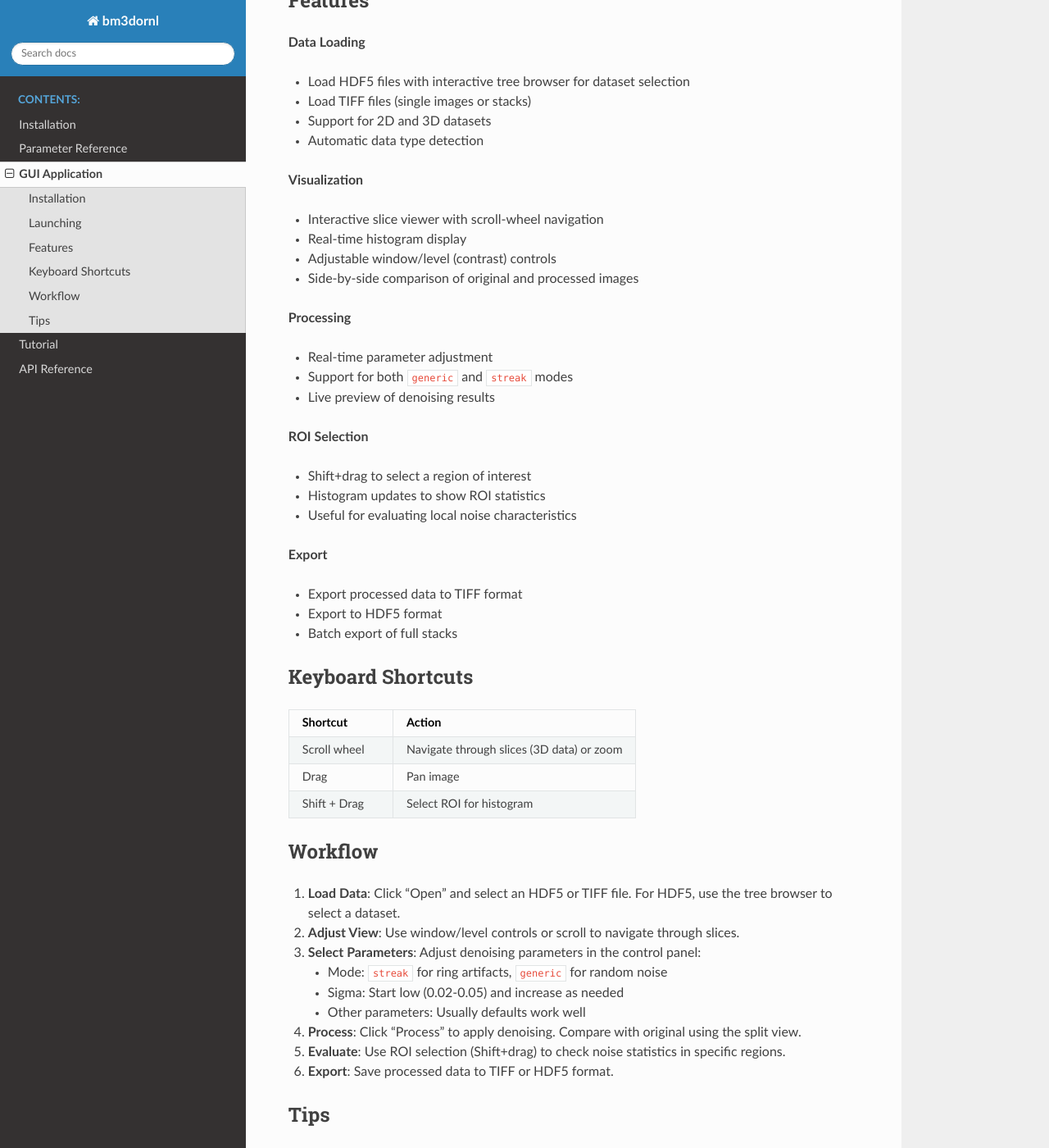
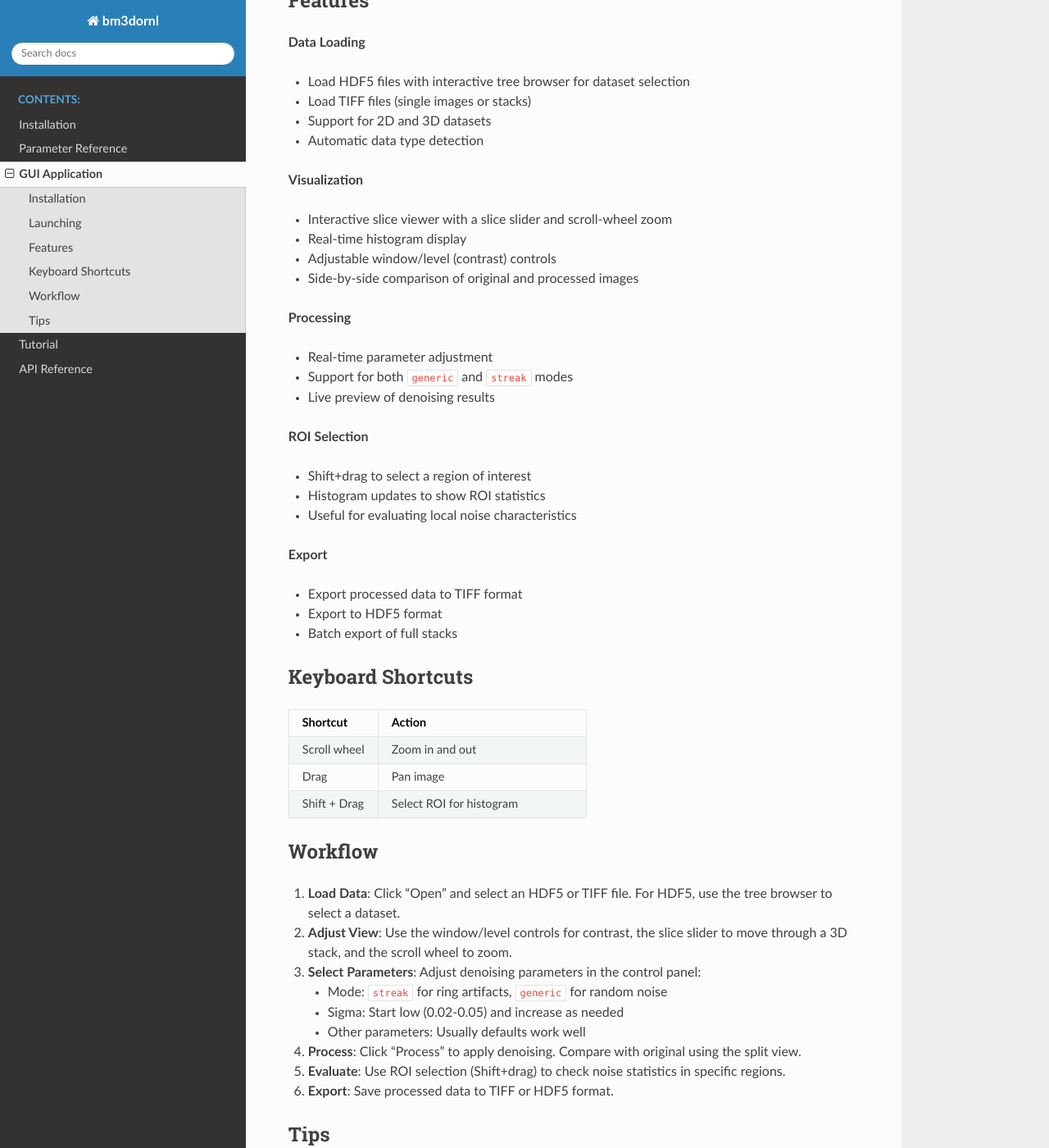
Before and after one commit to ornlneutronimaging/bm3dornl, a Sphinx documentation site: the page built from docs/gui.rst, in a window 1280 px wide and 1400 px high, scrolled down 561 px. Shown: the whole window at 82% size. Built offline with Sphinx 7.4.7 and the Read the Docs theme 3.1.0, drawn with Linux system fonts in a browser that asks for light colours.

Commit message:
docs: fix empty API reference and correct GUI scroll-wheel claim
docs/requirements.txt listed only Sphinx packages, and Read the Docs does not
install the project itself because the Rust extension would need a toolchain.
Every bm3dornl module therefore failed to import under autodoc, and api.html
published as headers with no content; fail_on_warning is false, so the broken
page shipped. Add the package's runtime dependencies so autodoc can import.

docs/gui.rst claimed scroll-wheel slice navigation in three places, but the GUI
maps scroll only to zoom and slices move via the slider. Correct all three, and
name the slider where the false claim was removed.

With the modules finally importing, the build surfaced a docutils error in
fourier_svd.py's module docstring, where |v| parses as an RST substitution.
Escape it as a literal so the build is clean.

Verified in a virtualenv containing only docs/requirements.txt, matching Read
the Docs: before, 5 autodoc import failures and 0 documented objects; after, 0
failures, all 10 public functions documented, and no build warnings.

Addresses #143.

Assisted-With: Claude Opus 5 <noreply@anthropic.com>

```diff
--- a/docs/gui.rst
+++ b/docs/gui.rst
@@ -34,7 +34,7 @@
 
 **Visualization**
 
-- Interactive slice viewer with scroll-wheel navigation
+- Interactive slice viewer with a slice slider and scroll-wheel zoom
 - Real-time histogram display
 - Adjustable window/level (contrast) controls
 - Side-by-side comparison of original and processed images
@@ -67,7 +67,7 @@
    * - Shortcut
      - Action
    * - Scroll wheel
-     - Navigate through slices (3D data) or zoom
+     - Zoom in and out
    * - Drag
      - Pan image
    * - Shift + Drag
@@ -78,7 +78,8 @@
 
 1. **Load Data**: Click "Open" and select an HDF5 or TIFF file. For HDF5, use the tree browser to select a dataset.
 
-2. **Adjust View**: Use window/level controls or scroll to navigate through slices.
+2. **Adjust View**: Use the window/level controls for contrast, the slice slider to
+   move through a 3D stack, and the scroll wheel to zoom.
 
 3. **Select Parameters**: Adjust denoising parameters in the control panel:
 
```
Also changed, not shown: docs/requirements.txt (+10 -0 lines), 1 other file.
